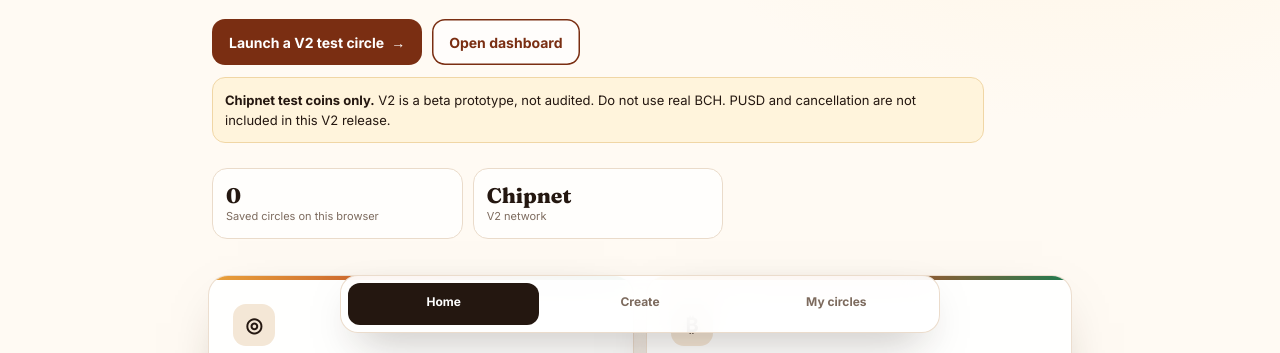
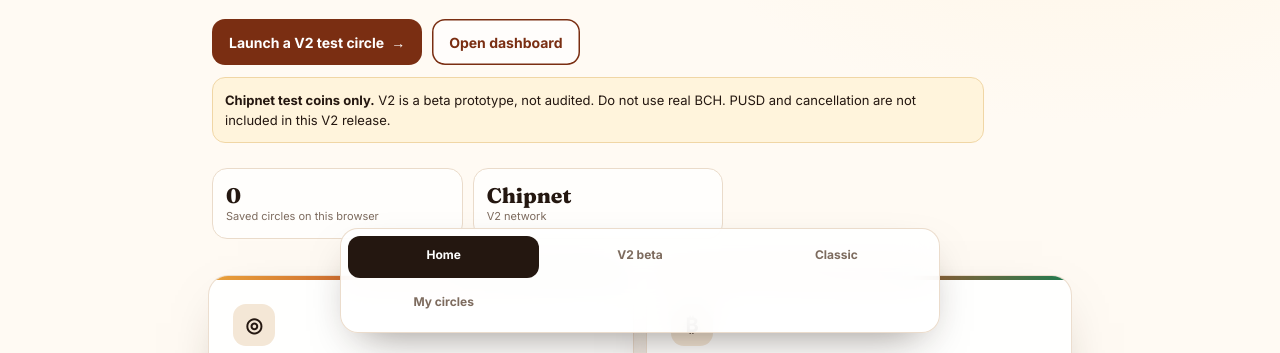
Before and after one commit to Afar88/Ajochain, a website built with Vite: page web/index.html in a window 1280 px wide. Shown: the part 447-800 px from the top of the page. Built offline with nearby package versions, Linux system fonts and the light colour scheme; what @wizardconnect/core, @wizardconnect/dapp would draw is missing.

Commit message:
feat: add direct navigation to v2 beta

```diff
--- a/web/index.html
+++ b/web/index.html
@@ -18,7 +18,8 @@
   <header id="hdr"></header>
   <nav aria-label="Primary navigation">
     <a href="#/" aria-label="Home">Home</a>
-    <a href="#/create">Create</a>
+    <a href="#/v2/create">V2 beta</a>
+    <a href="#/create">Classic</a>
     <a href="#/mine">My circles</a>
   </nav>
   <main id="app" tabindex="-1"></main>
```
